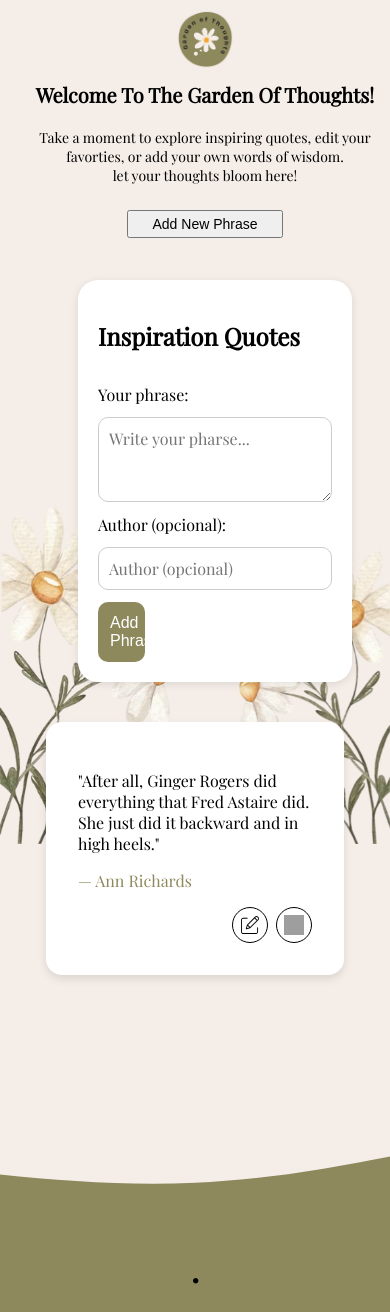
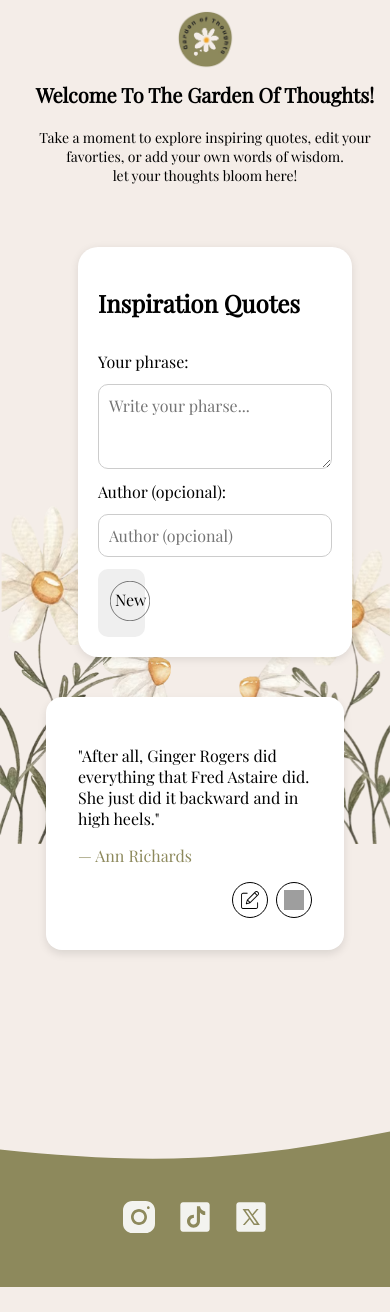
Before and after one commit to hgall3/empower-phrases-app, a React (Vite) app: page / in a window 390 px wide. After the commit the page ends 1287 px from the top, so only its background shows below. Built offline with nearby package versions, Linux system fonts and the light colour scheme; grey boxes are pictures that could not be loaded.

Commit message:
Manual add of media queries and header changes plus footer icons.

```diff
--- a/src/App.jsx
+++ b/src/App.jsx
@@ -6,7 +6,9 @@ import { initialPhrases } from './assets/data/data.js'
 import logo from './assets/logoGT.png'
 import flowersRight from './assets/flowers_right.png'
 import flowersLeft from './assets/flowers_left.png'
-
+import instagram from "./assets/instagram.svg"
+import tiktok from "./assets/tiktok.svg"
+import tw from "./assets/twitter.svg"
 
 //Prueba
 
@@ -34,7 +36,7 @@ function App() {
         <h1> Welcome To The Garden Of Thoughts!</h1>
         <p className='welcometext'> Take a moment to explore inspiring quotes, edit your favorties, or add your own words of wisdom. <br />let your thoughts bloom here!</p>
       </div>
-      <button> Add New Phrase</button>
+      <button className='buttonheader'> Add New Phrase</button>
       </header>
 
       <main className="box-global">
@@ -53,7 +55,11 @@ function App() {
       </main>
 
       <footer>
-        <h1>.</h1>
+      <div className="socials">
+          <img className='ig' src={instagram} alt="instragram" />
+           <img className='tik' src={tiktok} alt="tiktok" />
+           <img className='tw'src={tw} alt="x" />
+        </div>
       </footer>
     </div>
   )
--- a/src/components/addPhrase/AddPhraseForm.jsx
+++ b/src/components/addPhrase/AddPhraseForm.jsx
@@ -1,5 +1,6 @@
 import { useState } from "react";
 import "./AddPhraseForm.scss"
+import newbutton from "../../assets/icon-newQuote.svg"
 
 
 function AddPhraseForm({onAdd}) {
@@ -37,7 +38,7 @@ function AddPhraseForm({onAdd}) {
             placeholder="Author (opcional)"
             />
 
-            <button type="submit">Add Phrase</button>
+            <button className="buttoncard" type="submit"><img src={newbutton} alt="" /></button>
         </form>
     );
 
--- a/src/components/addPhrase/AddPhraseForm.scss
+++ b/src/components/addPhrase/AddPhraseForm.scss
@@ -33,16 +33,14 @@
     button {
         width: 20%;
         padding: px-to-rem(12);
-        background-color: #8D895C;
+
         color: white;
         border: none;
         border-radius: px-to-rem(10);
         font-size: px-to-rem(16);
         cursor: pointer;
 
-        &:hover {
-            background-color: #8D895C;
-        }
+
 
     }
 }
--- a/src/styles/main.scss
+++ b/src/styles/main.scss
@@ -93,13 +93,13 @@ header{
     z-index: -1;
     display: flex;
     justify-content: center;
-    align-items: flex-end; // ⬅️ Esto alinea al fondo del footer
+    align-items: flex-end;
 
     .socials {
       display: flex;
       gap: px-to-rem(16);
-      padding-bottom: px-to-rem(50); // ⬅️ Espacio visual desde el borde
-      transform: translateY(0); // aquí podrías ajustar si quieres bajarlo más
+      padding-bottom: px-to-rem(50);
+      transform: translateY(0);
       transition: transform 0.3s ease;
 
       img {
@@ -126,7 +126,7 @@ header{
     display: flex;
     flex-direction: column;
     align-items: center;
-    z-index: 2;  //estos valores cambian si el footer es recto
+    z-index: 2;
   }
 
 
@@ -197,4 +197,15 @@ header{
       padding: 0;
     }
 
+    .buttonheader{
+      display: none;
+    }
+
+    .buttoncard {
+      .buttoncard {
+        width: 40%;
+        padding: px-to-rem(8);
+        font-size: px-to-rem(10);
+      }
+    }
   }
```
Also changed, not shown: src/assets/icon-newQuote.svg (added), src/assets/logo.png (deleted).
